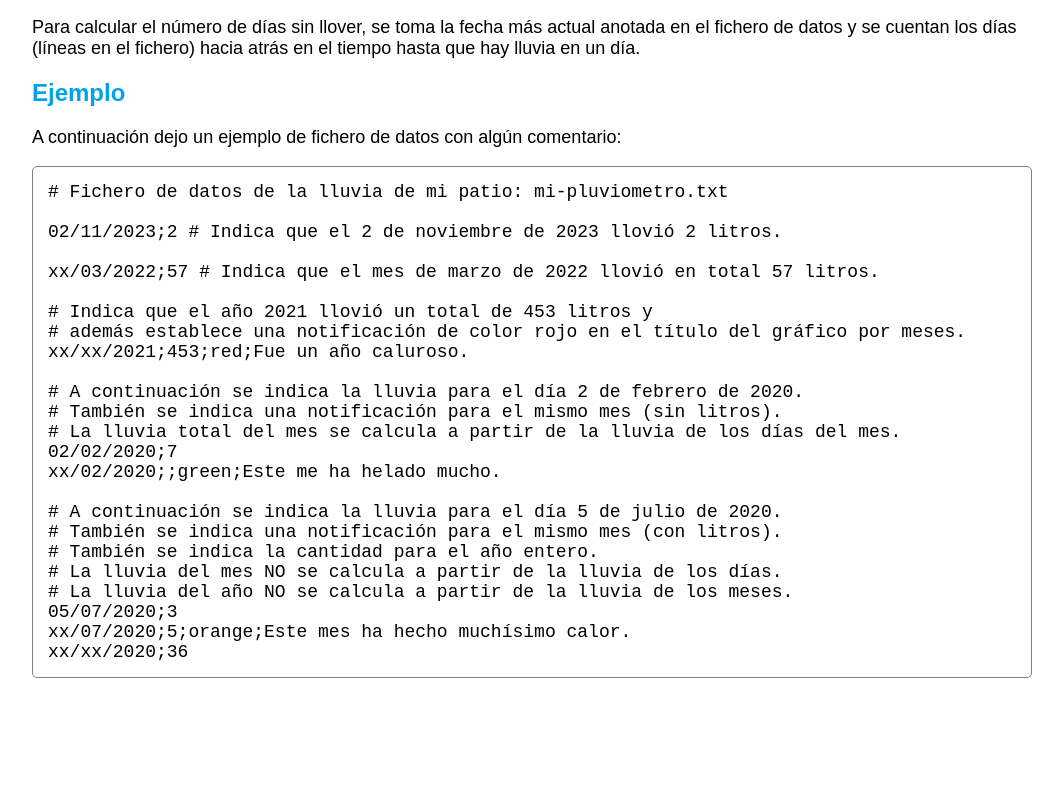
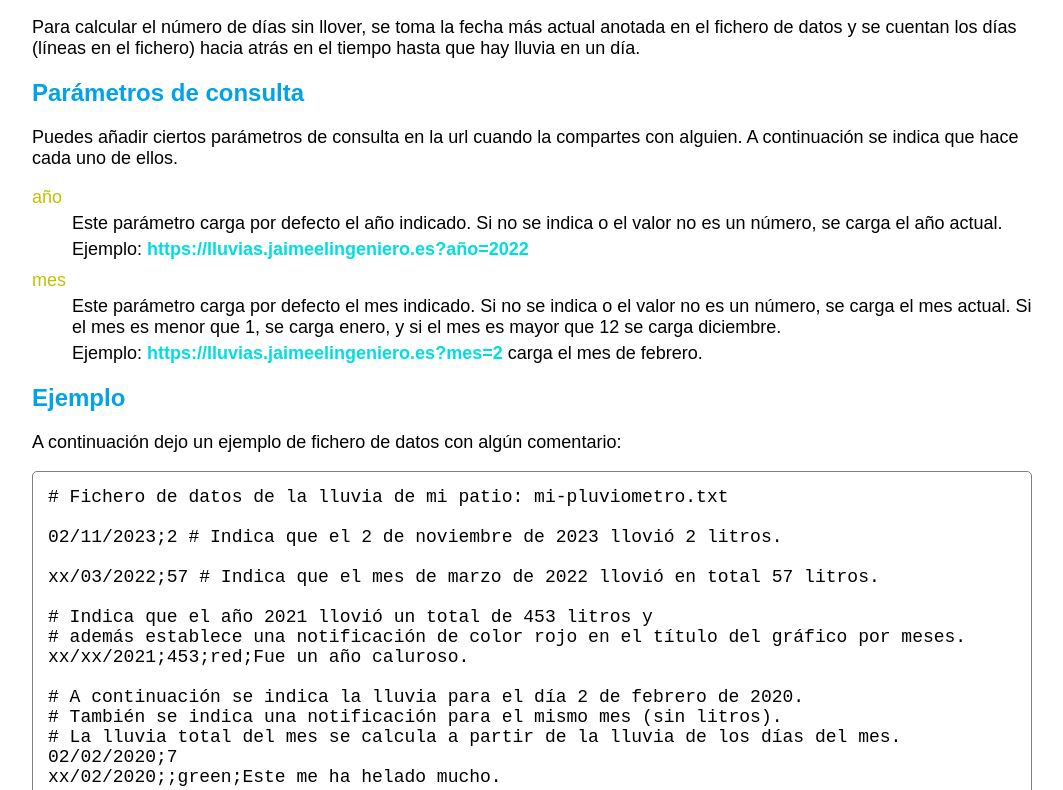
Before and after one commit to jaimemartinmartin15/lluvias.jaimeelingeniero.es, an Angular app: page /formato-fichero in a window 1280 px wide. Shown: the part 2050-2840 px from the top of the page, without its empty margins (108-1171 px from the left). Built offline with nearby package versions, Linux system fonts and the light colour scheme.

Commit message:
Allow to load year and month from query parameters in the url.

```diff
--- a/ngsw-config.json
+++ b/ngsw-config.json
@@ -13,6 +13,9 @@
           "/favicons/**",
           "/manifest.webmanifest"
         ]
+      },
+      "cacheQueryOptions": {
+        "ignoreSearch": true
       }
     }
   ],
--- a/src/app/components/data-file-selector/data-file-selector.component.html
+++ b/src/app/components/data-file-selector/data-file-selector.component.html
@@ -16,7 +16,7 @@
   </div>
 
   <form class="new-option" (submit)="addNewDataFile($event)">
-    <a class="info" routerLink="/formato-fichero" data-test-id="link-file-format">i</a>
+    <a class="info" routerLink="/formato-fichero" queryParamsHandling="preserve" data-test-id="link-file-format">i</a>
 
     <input type="text" placeholder="alias:url" data-test-id="new-data-file-input">
 
--- a/src/app/pages/file-format/file-format.component.html
+++ b/src/app/pages/file-format/file-format.component.html
@@ -190,6 +190,37 @@
 </section>
 
 <section>
+  <h1>Parámetros de consulta</h1>
+
+  <p>
+    Puedes añadir ciertos parámetros de consulta en la url cuando la compartes con alguien. A continuación se indica que
+    hace cada uno de ellos.
+  </p>
+
+  <dl>
+    <dt>año</dt>
+    <dd>
+      <p>
+        Este parámetro carga por defecto el año indicado. Si no se indica o el valor no es un número, se carga el año
+        actual.
+      </p>
+
+      <p>Ejemplo: <strong class="url">https://lluvias.jaimeelingeniero.es?año=2022</strong></p>
+    </dd>
+
+    <dt>mes</dt>
+    <dd>
+      <p>
+        Este parámetro carga por defecto el mes indicado. Si no se indica o el valor no es un número, se carga el mes
+        actual. Si el mes es menor que 1, se carga enero, y si el mes es mayor que 12 se carga diciembre.
+      </p>
+
+      <p>Ejemplo: <strong class="url">https://lluvias.jaimeelingeniero.es?mes=2</strong> carga el mes de febrero.</p>
+    </dd>
+  </dl>
+</section>
+
+<section>
   <h1>Ejemplo</h1>
 
   <p>
@@ -222,6 +253,6 @@ xx/07/2020;5;orange;Este mes ha hecho muchísimo calor.
 xx/xx/2020;36</pre>
 </section>
 
-<a class="close-button" routerLink="/" data-test-id="back-button">
+<a class="close-button" routerLink="/" queryParamsHandling="preserve" data-test-id="back-button">
   <span>&#x21A4;</span> Entendido
 </a>
--- a/src/app/pages/file-format/file-format.component.scss
+++ b/src/app/pages/file-format/file-format.component.scss
@@ -33,6 +33,10 @@ dl {
 
   dd {
     margin-bottom: 10px;
+
+    p {
+      margin: 0 0 5px 0;
+    }
   }
 }
 
--- a/src/app/pages/graphics/graphics.component.ts
+++ b/src/app/pages/graphics/graphics.component.ts
@@ -1,9 +1,10 @@
 import { CommonModule } from '@angular/common';
 import { AfterViewInit, Component, OnInit } from '@angular/core';
+import { ActivatedRoute } from '@angular/router';
 import { DataFileSelectorComponent } from '../../components/data-file-selector/data-file-selector.component';
 import { DaysGraphicComponent } from '../../components/days-graphic/days-graphic.component';
+import { DryAlertComponent } from '../../components/dry-alert/dry-alert.component';
 import { MonthsGraphicComponent } from '../../components/months-graphic/months-graphic.component';
-import { DryAlertComponent } from '../../components/dry-alert/dry-alert.component';
 import { YearsGraphicComponent } from '../../components/years-graphic/years-graphic.component';
 import { FileLine } from '../../models/file-line';
 import { RainDataService } from '../../services/rain-data.service';
@@ -34,14 +35,33 @@ export class GraphicsComponent extends SnapScrollHelper implements OnInit, After
 
   public daysWithoutRain: number = 0;
 
-  public constructor(public readonly rainDataService: RainDataService) {
+  public constructor(private readonly activatedRoute: ActivatedRoute, public readonly rainDataService: RainDataService) {
     super();
   }
 
   public ngOnInit() {
+    // calculate initial year and month to load
+    this.selectedYear = this.getYearQueryParam() ?? new Date().getFullYear();
+    this.selectedMonth = this.getMonthQueryParam() ?? new Date().getMonth();
+
     this.handleScrollSnapEvents();
     this.handleDaysGraphicScroll();
     this.handleMonthsGraphicScroll();
+  }
+
+  private getYearQueryParam(): number | undefined {
+    const year = +this.activatedRoute.snapshot.queryParams['año'];
+    if(isNaN(year)) return undefined;
+    return year;
+  }
+
+  private getMonthQueryParam(): number | undefined {
+    const month = +this.activatedRoute.snapshot.queryParams['mes'];
+    if(isNaN(month)) return undefined;
+    // js months go from 0 (January) to 11 (December)
+    if(month < 1) return 0;
+    if(month > 11) return 11;
+    return month - 1;
   }
 
   public ngAfterViewInit() {
@@ -57,10 +77,6 @@ export class GraphicsComponent extends SnapScrollHelper implements OnInit, After
     this.rainDataService.setData(fileLines);
 
     this.daysWithoutRain = this.rainDataService.getNumberOfDaysWithoutRain();
-
-    // select current month and year
-    this.selectedYear = new Date().getFullYear();
-    this.selectedMonth = new Date().getMonth();
 
     this.updateHeightsOfGraphicWrappers();
   }
```
Also changed, not shown: 1 other file (tests, documents, lock files or other folders).
